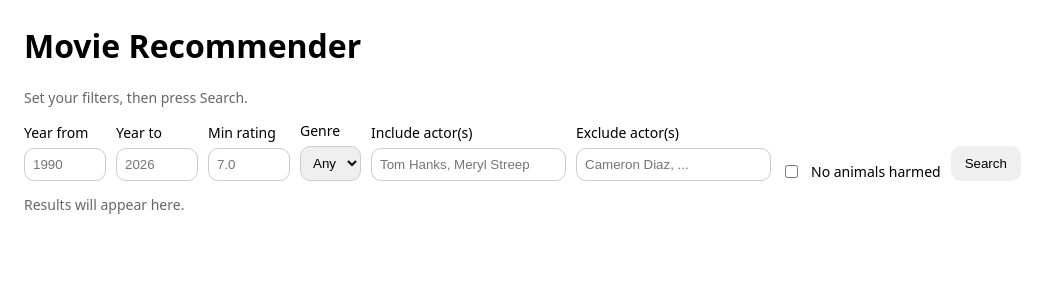
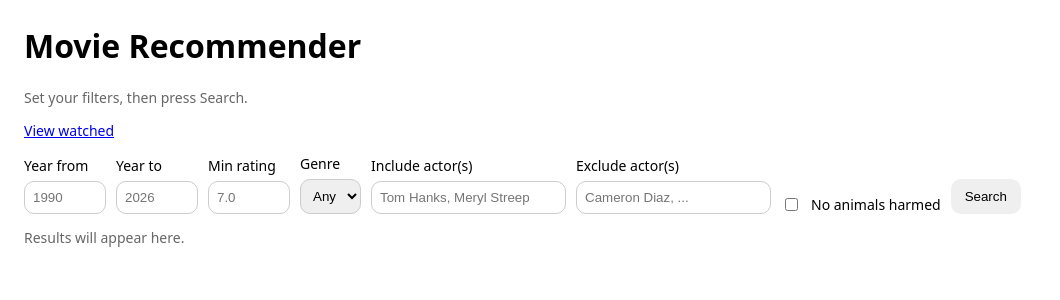
Before and after one commit to JackGLight/movie-recommender, a FastAPI app: page / in a window 1280 px wide. Shown: the top 300 px of the page, without its empty margins (0-1060 px from the left). Run offline with FastAPI, Linux system fonts and the light colour scheme; data that the repository does not hold is empty; parts of the project's set-up code (start-up, migrations or seed data) failed here and were passed over; some libraries are stand-ins or nearby versions.

Commit message:
inline watched toggle in results + HTMX safe handlers

```diff
--- a/app/main.py
+++ b/app/main.py
@@ -1,7 +1,7 @@
 from fastapi import FastAPI, Form, Request
-from fastapi.responses import RedirectResponse
+from fastapi.responses import RedirectResponse, HTMLResponse
 from fastapi.templating import Jinja2Templates
-from fastapi.responses import RedirectResponse
+
 from app.movies.tmdb import get_movie_details, get_movie_credits
 
 from app.config import TMDB_API_KEY, DTDD_API_KEY
@@ -28,7 +28,11 @@ templates = Jinja2Templates(directory="app/templates")
 @app.get("/")
 def home(request: Request):
     genres = fetch_genres(TMDB_API_KEY)
-    return templates.TemplateResponse("search.html", {"request": request, "genres": genres})
+    return templates.TemplateResponse(
+        "search.html",
+        {"request": request, "genres": genres},
+    )
+
 
 @app.get("/watched")
 def watched(request: Request):
@@ -38,7 +42,11 @@ def watched(request: Request):
     finally:
         db.close()
 
-    return templates.TemplateResponse("watched.html", {"request": request, "rows": rows})
+    return templates.TemplateResponse(
+        "watched.html",
+        {"request": request, "rows": rows},
+    )
+
 
 @app.get("/movie/{tmdb_id}")
 def movie_detail(request: Request, tmdb_id: int):
@@ -46,7 +54,6 @@ def movie_detail(request: Request, tmdb_id: int):
     movie = get_movie_details(TMDB_API_KEY, tmdb_id)
 
     # Credits (cast)
-    credits = {}
     cast = []
     try:
         credits = get_movie_credits(TMDB_API_KEY, tmdb_id)
@@ -58,7 +65,7 @@ def movie_detail(request: Request, tmdb_id: int):
     # Dog safety (DTDD)
     imdb = None
     try:
-        imdb = get_imdb_id(TMDB_API_KEY, tmdb_id)  # you already have this helper
+        imdb = get_imdb_id(TMDB_API_KEY, tmdb_id)
     except Exception as e:
         print(f"[WARN] imdb lookup failed for {tmdb_id}: {e}")
 
@@ -72,8 +79,15 @@ def movie_detail(request: Request, tmdb_id: int):
 
     # Watched state (for user_id=1 MVP)
     db = SessionLocal()
-    watched = db.query(WatchedMovie).filter_by(user_id=1, tmdb_id=tmdb_id).first()
-    db.close()
+    try:
+        watched = (
+            db.query(WatchedMovie)
+            .filter_by(user_id=1, tmdb_id=tmdb_id)
+            .first()
+        )
+    finally:
+        db.close()
+
     movie["is_watched"] = watched is not None
 
     # Limit cast list size for display
@@ -87,6 +101,7 @@ def movie_detail(request: Request, tmdb_id: int):
 
 @app.post("/watched")
 def mark_watched(
+    request: Request,
     tmdb_id: int = Form(...),
     title: str = Form(...),
 ):
@@ -102,20 +117,63 @@ def mark_watched(
             db.commit()
     finally:
         db.close()
+
+    # ✅ If HTMX, return ONLY the watched snippet so it swaps into the card
+    if request.headers.get("hx-request") == "true":
+        return HTMLResponse(
+            f"""
+            <div id="watched-{tmdb_id}">
+              <p class="muted"><strong>Watched ✅</strong></p>
+              <form hx-post="/watched/remove"
+                    hx-target="#watched-{tmdb_id}"
+                    hx-swap="outerHTML"
+                    style="margin:0;">
+                <input type="hidden" name="tmdb_id" value="{tmdb_id}">
+                <input type="hidden" name="title" value="{title}">
+                <button type="submit">Undo</button>
+              </form>
+            </div>
+            """
+        )
+
+    # Non-HTMX fallback
     return RedirectResponse(url="/watched", status_code=303)
 
+
 @app.post("/watched/remove")
-def remove_watched(tmdb_id: int = Form(...)):
+def remove_watched(
+    request: Request,
+    tmdb_id: int = Form(...),
+    title: str = Form(...),
+):
     db = SessionLocal()
     try:
         db.query(WatchedMovie).filter(
             WatchedMovie.user_id == 1,
-            WatchedMovie.tmdb_id == tmdb_id
+            WatchedMovie.tmdb_id == tmdb_id,
         ).delete()
         db.commit()
     finally:
         db.close()
 
+    # ✅ If HTMX, return ONLY the "Mark watched" snippet
+    if request.headers.get("hx-request") == "true":
+        return HTMLResponse(
+            f"""
+            <div id="watched-{tmdb_id}">
+              <form hx-post="/watched"
+                    hx-target="#watched-{tmdb_id}"
+                    hx-swap="outerHTML"
+                    style="margin:0;">
+                <input type="hidden" name="tmdb_id" value="{tmdb_id}">
+                <input type="hidden" name="title" value="{title}">
+                <button type="submit">Mark watched</button>
+              </form>
+            </div>
+            """
+        )
+
+    # Non-HTMX fallback
     return RedirectResponse(url="/watched", status_code=303)
 
 
@@ -160,7 +218,8 @@ def search(
     )
 
     movies = data.get("results", [])
-    # --- Filter out watched movies (MVP: single user_id=1) ---
+
+    # --- watched IDs for MVP user_id=1 ---
     db = SessionLocal()
     try:
         watched_ids = {
@@ -170,6 +229,7 @@ def search(
     finally:
         db.close()
 
+    # NOTE: you currently filter watched movies out completely:
     movies = [m for m in movies if m.get("id") not in watched_ids]
 
     # --- DTDD: annotate + optionally filter unsafe dogs ---
@@ -188,6 +248,8 @@ def search(
 
         safe = is_animal_safe_v1(DTDD_API_KEY, m, imdb_id=imdb)
 
+        # this will always be False now since we removed watched movies above,
+        # but it's harmless and keeps the template consistent
         m["is_watched"] = (m.get("id") in watched_ids)
 
         if safe is True:
@@ -198,13 +260,13 @@ def search(
             m["dtdd_dog_safe"] = "unknown"
 
         if no_animal_harm and safe is False:
-            continue  # filter out unsafe
+            continue
 
         checked.append(m)
 
-    # mark unchecked ones as unknown so template is predictable
     for m in movies[MAX_DTDD_CHECK:]:
         m.setdefault("dtdd_dog_safe", "unknown")
+        m["is_watched"] = (m.get("id") in watched_ids)
 
     movies = checked + movies[MAX_DTDD_CHECK:]
 
@@ -230,7 +292,9 @@ def search(
 
         movies = filtered
 
-    # --- Rank results ---
     movies = rank_movies(movies)
 
-    return templates.TemplateResponse("results.html", {"request": request, "movies": movies})
+    return templates.TemplateResponse(
+        "results.html",
+        {"request": request, "movies": movies},
+    )
--- a/app/templates/search.html
+++ b/app/templates/search.html
@@ -71,12 +71,11 @@
 <body>
     <h1>Movie Recommender</h1>
     <p class="muted">Set your filters, then press Search.</p>
+    <p class="muted">
+        <a href="/watched">View watched</a>
+    </p>
 
-  <form class="row"
-        hx-post="/search"
-        hx-target="#results"
-        hx-trigger="submit"
-        hx-indicator="#loading">
+    <form class="row" hx-post="/search" hx-target="#results" hx-trigger="submit" hx-indicator="#loading">
         <label>
             Year from
             <input type="number" name="year_from" placeholder="1990" min="1870" max="2100">
```
Also changed, not shown: app/templates/results.html (+21 -4 lines). Lines whose indentation alone changed are shown as unchanged.
